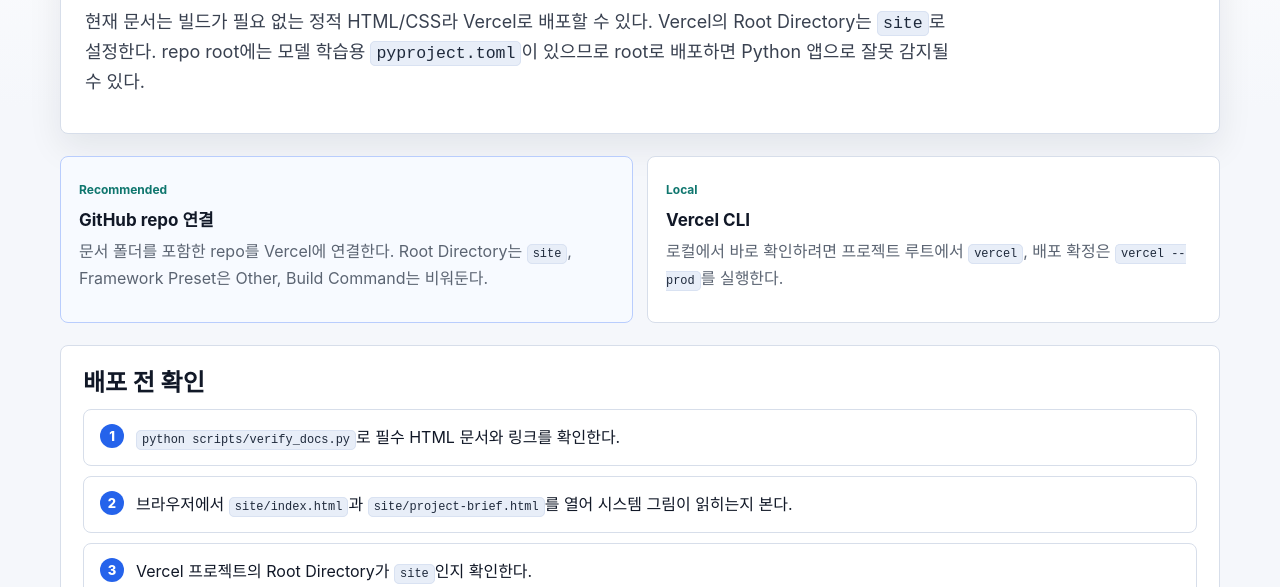
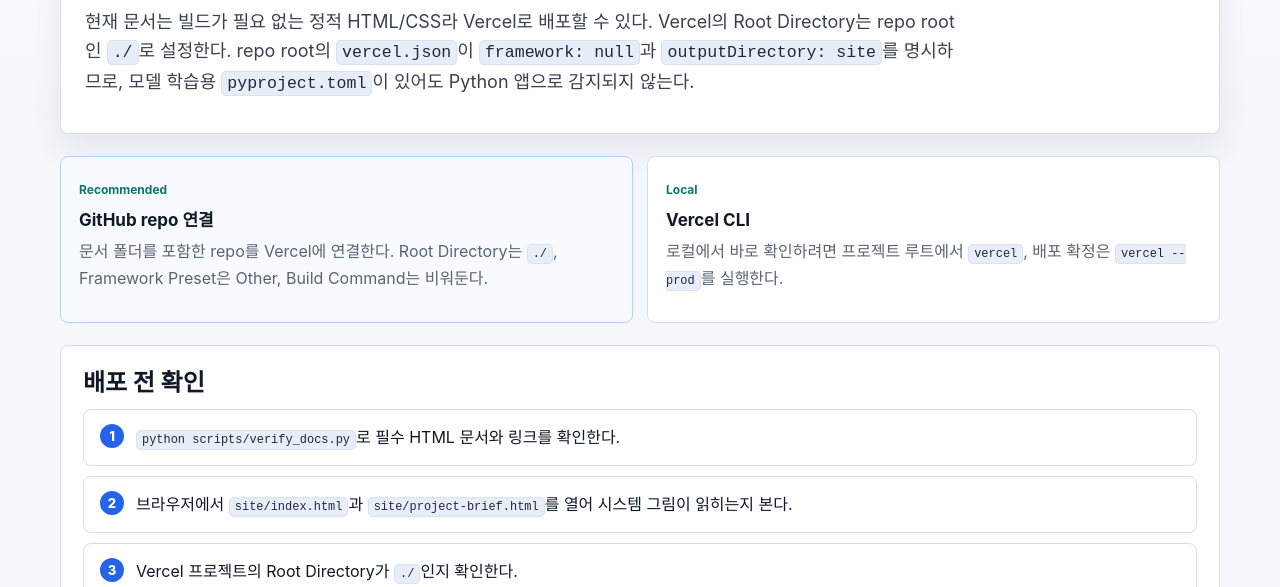
Before and after one commit to HyunKN/landmark-assistant-model, a plain HTML site: page site/operations/vercel-docs-deploy.html in a window 1280 px wide. Shown: the part 213-800 px from the top of the page. Drawn offline with Linux system fonts and the light colour scheme.

Commit message:
Use root Vercel config for static docs

```diff
--- a/site/operations/vercel-docs-deploy.html
+++ b/site/operations/vercel-docs-deploy.html
@@ -18,8 +18,9 @@
     <h1>Vercel Docs Deploy</h1>
     <p class="lead">
       현재 문서는 빌드가 필요 없는 정적 HTML/CSS라 Vercel로 배포할 수 있다.
-      Vercel의 Root Directory는 <code>site</code>로 설정한다.
-      repo root에는 모델 학습용 <code>pyproject.toml</code>이 있으므로 root로 배포하면 Python 앱으로 잘못 감지될 수 있다.
+      Vercel의 Root Directory는 repo root인 <code>./</code>로 설정한다.
+      repo root의 <code>vercel.json</code>이 <code>framework: null</code>과 <code>outputDirectory: site</code>를 명시하므로,
+      모델 학습용 <code>pyproject.toml</code>이 있어도 Python 앱으로 감지되지 않는다.
     </p>
   </header>
 
@@ -28,7 +29,7 @@
       <article class="card priority-card">
         <span class="tag">Recommended</span>
         <h3>GitHub repo 연결</h3>
-        <p>문서 폴더를 포함한 repo를 Vercel에 연결한다. Root Directory는 <code>site</code>, Framework Preset은 Other, Build Command는 비워둔다.</p>
+        <p>문서 폴더를 포함한 repo를 Vercel에 연결한다. Root Directory는 <code>./</code>, Framework Preset은 Other, Build Command는 비워둔다.</p>
       </article>
       <article class="card">
         <span class="tag">Local</span>
@@ -43,7 +44,7 @@
     <ol class="read-order">
       <li><code>python scripts/verify_docs.py</code>로 필수 HTML 문서와 링크를 확인한다.</li>
       <li>브라우저에서 <code>site/index.html</code>과 <code>site/project-brief.html</code>를 열어 시스템 그림이 읽히는지 본다.</li>
-      <li>Vercel 프로젝트의 Root Directory가 <code>site</code>인지 확인한다.</li>
+      <li>Vercel 프로젝트의 Root Directory가 <code>./</code>인지 확인한다.</li>
       <li>배포 URL에서 <code>/</code>, <code>/project-brief.html</code>, <code>/operations/sprint1-status-2026-05-14.html</code>를 확인한다.</li>
     </ol>
   </section>
@@ -52,7 +53,7 @@
     <h2>주의</h2>
     <p>
       현재 배포 repo는 모델 학습 코드와 HTML 문서 사이트를 함께 포함한다.
-      모델 학습용 Python 설정이 repo root에 있으므로, Vercel Root Directory를 반드시 <code>site</code>로 둔다.
+      Vercel은 repo root의 <code>vercel.json</code>만 신뢰하도록 두고, 실제 배포 산출물은 <code>site</code>에서 가져오게 한다.
     </p>
   </section>
 </main>
```
Also changed, not shown: vercel.json.
